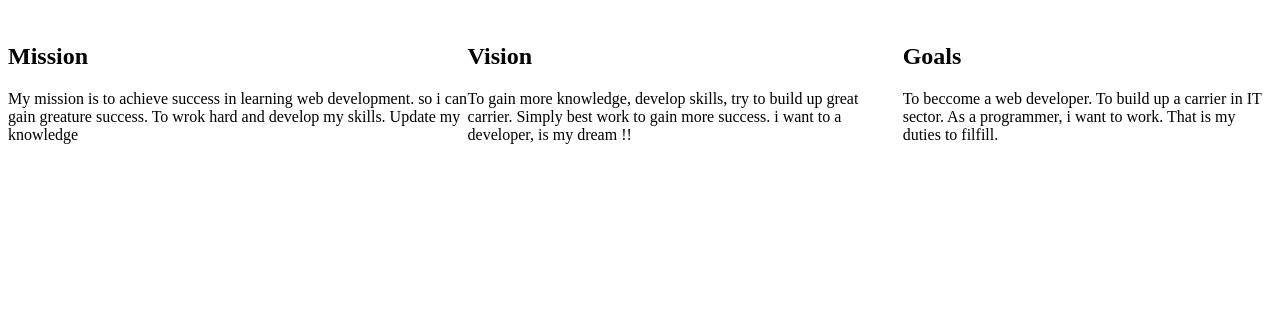
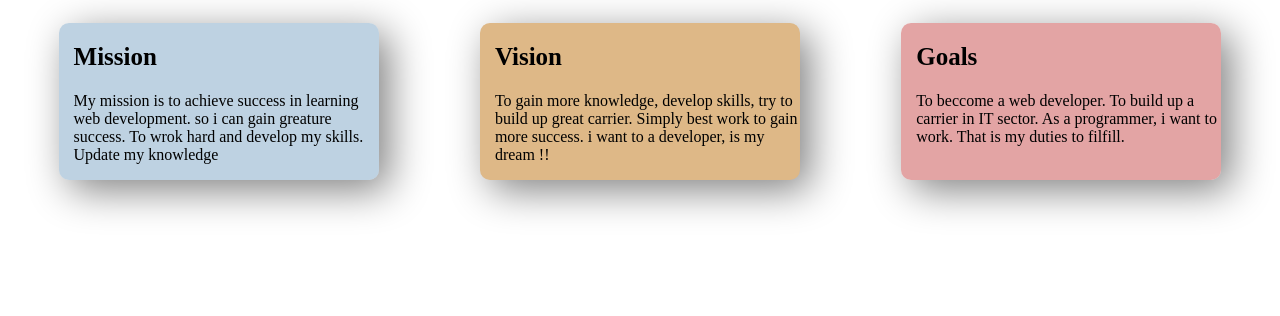
Before and after one commit to Tanzeemfatima/Assignment-project1, a plain HTML site: page index.html in a window 1280 px wide. Shown: the part 484-800 px from the top of the page. Drawn offline with Linux system fonts and the light colour scheme.

Commit message:
mission area updated

```diff
--- a/index.html
+++ b/index.html
@@ -36,20 +36,20 @@
     <section class="mission-area">
         <h1 class="mission">My Mission in <span class="blue-color">2022</span></h1>
         <div class="flexible-container">
-            <div>
+            <div class="mission-item indigo-color">
                 <h2>Mission</h2>
                 <p>My mission is to achieve success in learning web development. so i can gain greature success. To wrok
                     hard
                     and develop my skills. Update my knowledge</p>
             </div>
-            <div>
+            <div class="mission-item yellow-color">
                 <h2>Vision</h2>
                 <p>To gain more knowledge, develop skills, try to build up great carrier. Simply best work to gain more
                     success.
                     i want to a developer, is my dream !!
                 </p>
             </div>
-            <div>
+            <div class="mission-item green-color">
                 <h2>Goals</h2>
                 <p>To beccome a web developer. To build up a carrier in IT sector. As a programmer, i want to work. That
                     is
--- a/style.css
+++ b/style.css
@@ -28,5 +28,26 @@ h1{
     border-radius: 5px;
 }
 .mission{
-    padding-left: 30%;
+    padding-left: 35%;
 }
+.mission-item{
+    box-shadow: 10px 10px 40px gray;
+    width: 80%;
+    margin-left: 4%;
+    margin-right: 4%;
+    padding-left: 15px;
+    border-radius: 10px;
+    background-color: rgba(205, 92, 92, 0.555);
+}
+.indigo-color{
+    background-color: rgba(82, 135, 179, 0.377);
+}
+.yellow-color{
+    background-color: burlywood;
+}
+.green-color{
+    background-color: rgba(205, 92, 92, 0.555);
+}
+h2{
+font-size: 25px;
+}
```
